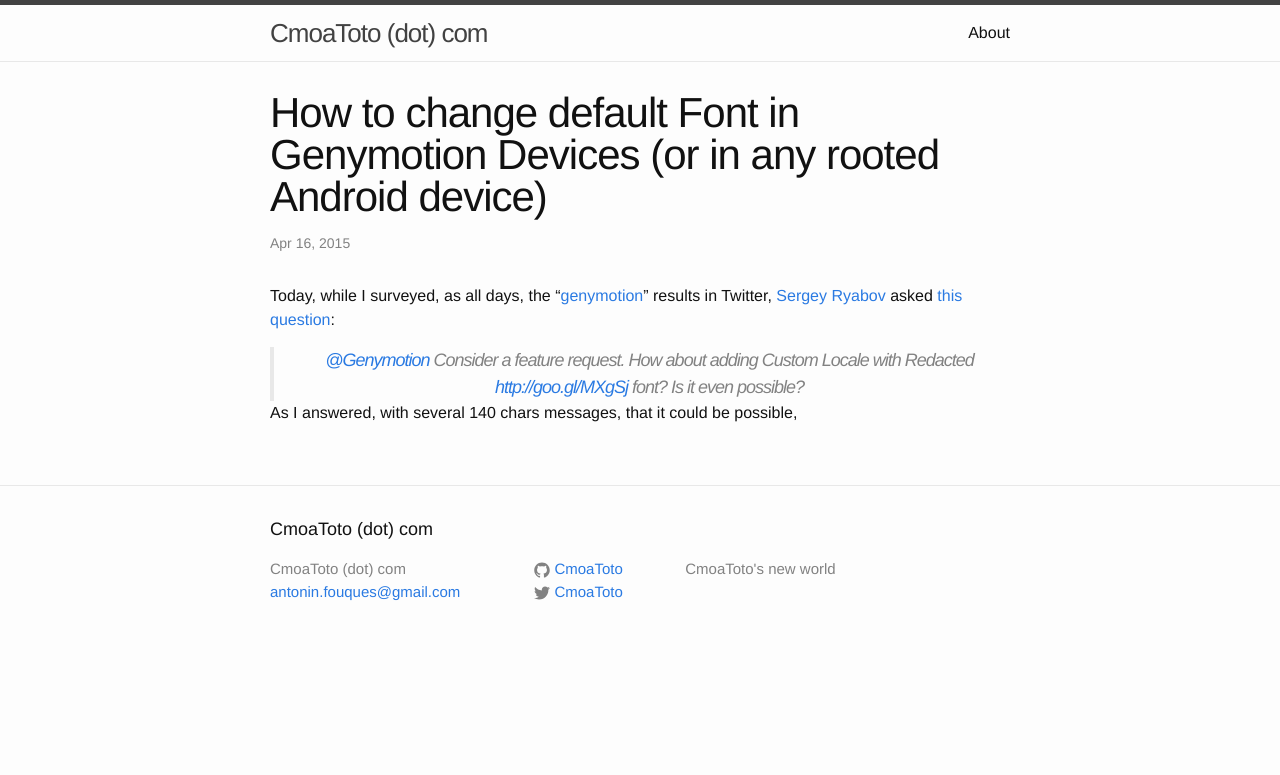
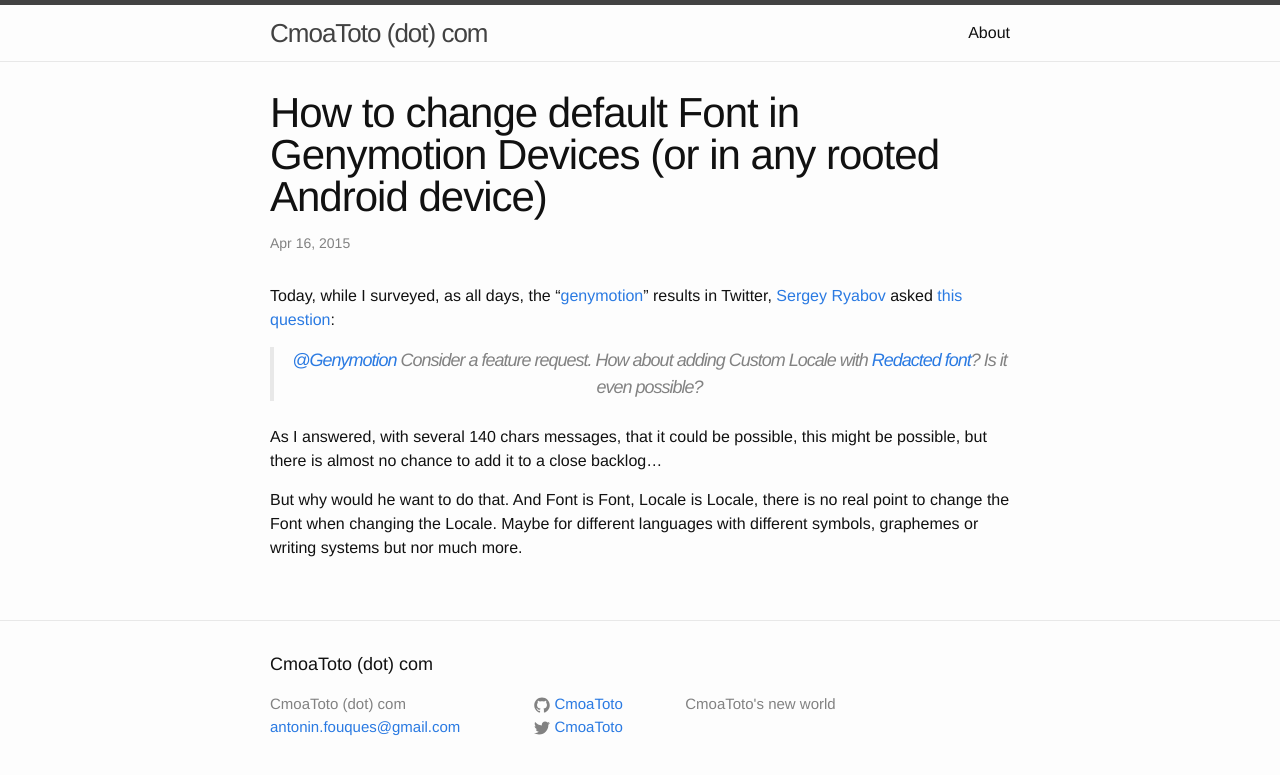
Before and after one commit to CmoaToto/cmoatoto.github.io, a Jekyll site: the page built from _posts/2015-04-16-how-to-change-default-font-in-genymotion-devices.markdown, in a window 1280 px wide. Shown: the top 775 px of the page. Built offline with Jekyll 4.4.1, drawn with Linux system fonts in a browser that asks for light colours.

Commit message:
Add some text to "how to change default font in genymotion devices"

```diff
--- a/_posts/2015-04-16-how-to-change-default-font-in-genymotion-devices.markdown
+++ b/_posts/2015-04-16-how-to-change-default-font-in-genymotion-devices.markdown
@@ -7,6 +7,9 @@
 Today, while I surveyed, as all days, the "[genymotion](https://twitter.com/search?f=realtime&q=genymotion&src=typd)" results in Twitter, [Sergey Ryabov](https://twitter.com/colriot) asked [this question](https://twitter.com/colriot/status/588645473164140544):
 
 {: .center }
-> [@Genymotion](https://twitter.com/genymotion) Consider a feature request. How about adding Custom Locale with Redacted [http://goo.gl/MXgSj](http://goo.gl/MXgSj) font? Is it even possible?
+> [@Genymotion](https://twitter.com/genymotion) Consider a feature request. How about adding Custom Locale with [Redacted font](https://github.com/christiannaths/Redacted-Font)? Is it even possible?
 
-As I answered,  with several 140 chars messages, that it could be possible,
+<br />
+As I answered,  with several 140 chars messages, that it could be possible, this might be possible, but there is almost no chance to add it to a close backlog...
+
+But why would he want to do that. And Font is Font, Locale is Locale, there is no real point to change the Font when changing the Locale. Maybe for different languages with different symbols, graphemes or writing systems but nor much more.
```
